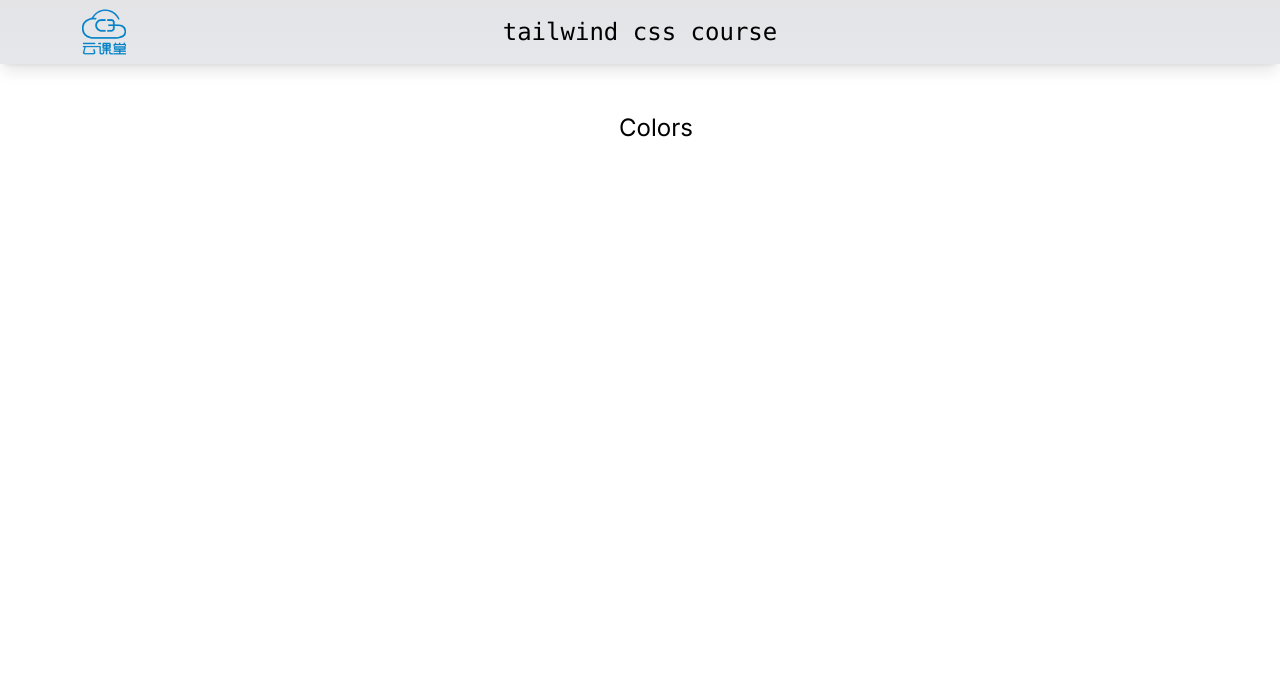
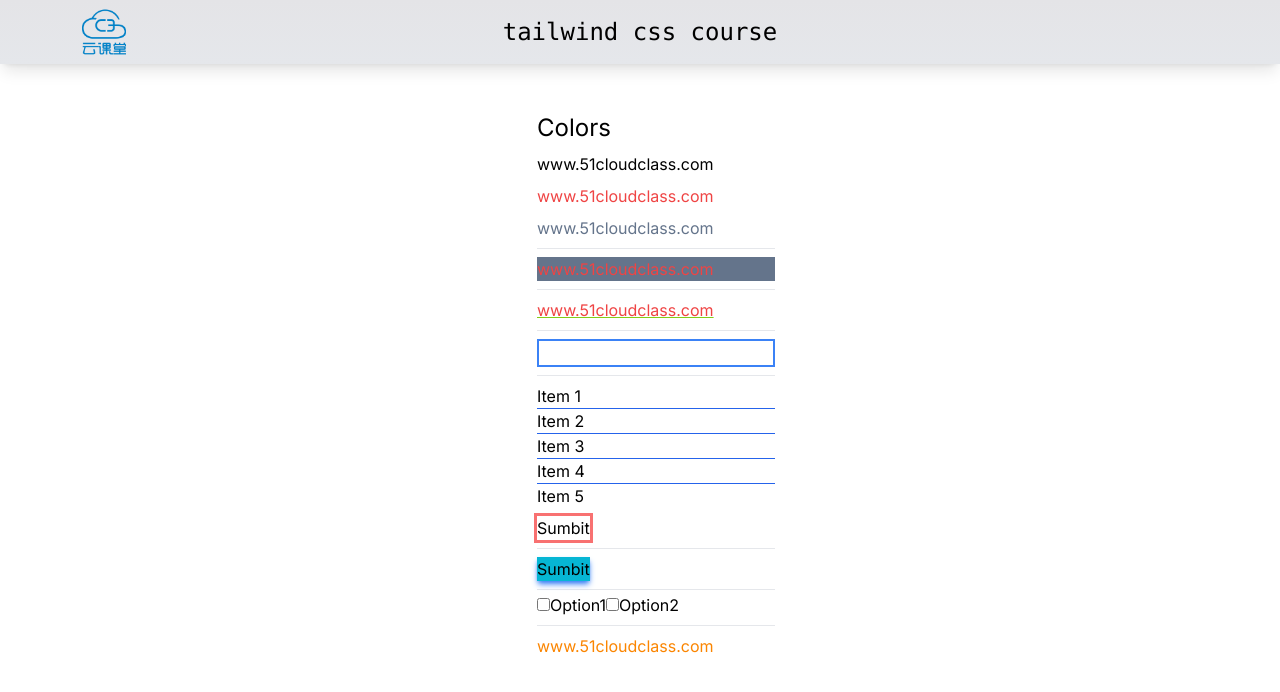
Before and after one commit to yangwawa0323/learning-tailwind-css, a Next.js app: page /colors in a window 1280 px wide. Shown: the top 692 px of the page. Built offline with nearby package versions, Linux system fonts and the light colour scheme.

Commit message:
tailwind colors

```diff
--- a/app/colors/page.tsx
+++ b/app/colors/page.tsx
@@ -2,19 +2,56 @@ import React from 'react';
 
 const Colors = () => {
 	return (
-		<div>
+		<div className='space-y-2'>
 			<h2 className=' text-2xl'>Colors</h2>
 			{/* Default colors */}
 			{/* white, black, red, green, blue, orange, yellow, purple, lime, emerald, teal, cyan, indigo, violet, fuchsia, pink, rose, sky, gray, slate, zinc, neutral, stone, amber,   */}
 			{/* Text Colors */}
+			<p className='text-black'>www.51cloudclass.com</p>
+			<p className='text-red-500'>www.51cloudclass.com</p>
+			<p className='text-slate-500'>www.51cloudclass.com</p>
+			<hr />
 			{/* Background Colors */}
+			<div className='bg-slate-500'>
+				<p className='text-red-500'>www.51cloudclass.com</p>
+			</div>
+			<hr />
 			{/* Text Underline */}
+			<p className='underline decoration-lime-500 text-red-500'>
+				www.51cloudclass.com
+			</p>
+			<hr />
 			{/* Border Colors */}
+			<input className='border-blue-500 border-2' />
+			<hr />
 			{/* Divide Colors */}
+			<div className='divide-blue-600 divide-y'>
+				<div>Item 1</div>
+				<div>Item 2</div>
+				<div>Item 3</div>
+				<div>Item 4</div>
+				<div>Item 5</div>
+			</div>
 			{/* Outline Colors */}
+			<button className='outline outline-red-400'>Sumbit</button>
+			<hr />
 			{/* Box Shadow Colors (Opacity defaults to 100) */}
+			<button className='bg-cyan-500 shadow-md shadow-blue-500'>Sumbit</button>
+			<hr />
 			{/* Accent Colors */}
+			<input
+				className='accent-pink-500'
+				type='checkbox'
+			/>
+			Option1
+			<input
+				className='accent-red-300'
+				type='checkbox'
+			/>
+			Option2
+			<hr />
 			{/* Arbitrary Colors */}
+			<p className='text-[#fb8500]'>www.51cloudclass.com</p>
 		</div>
 	);
 };
```
